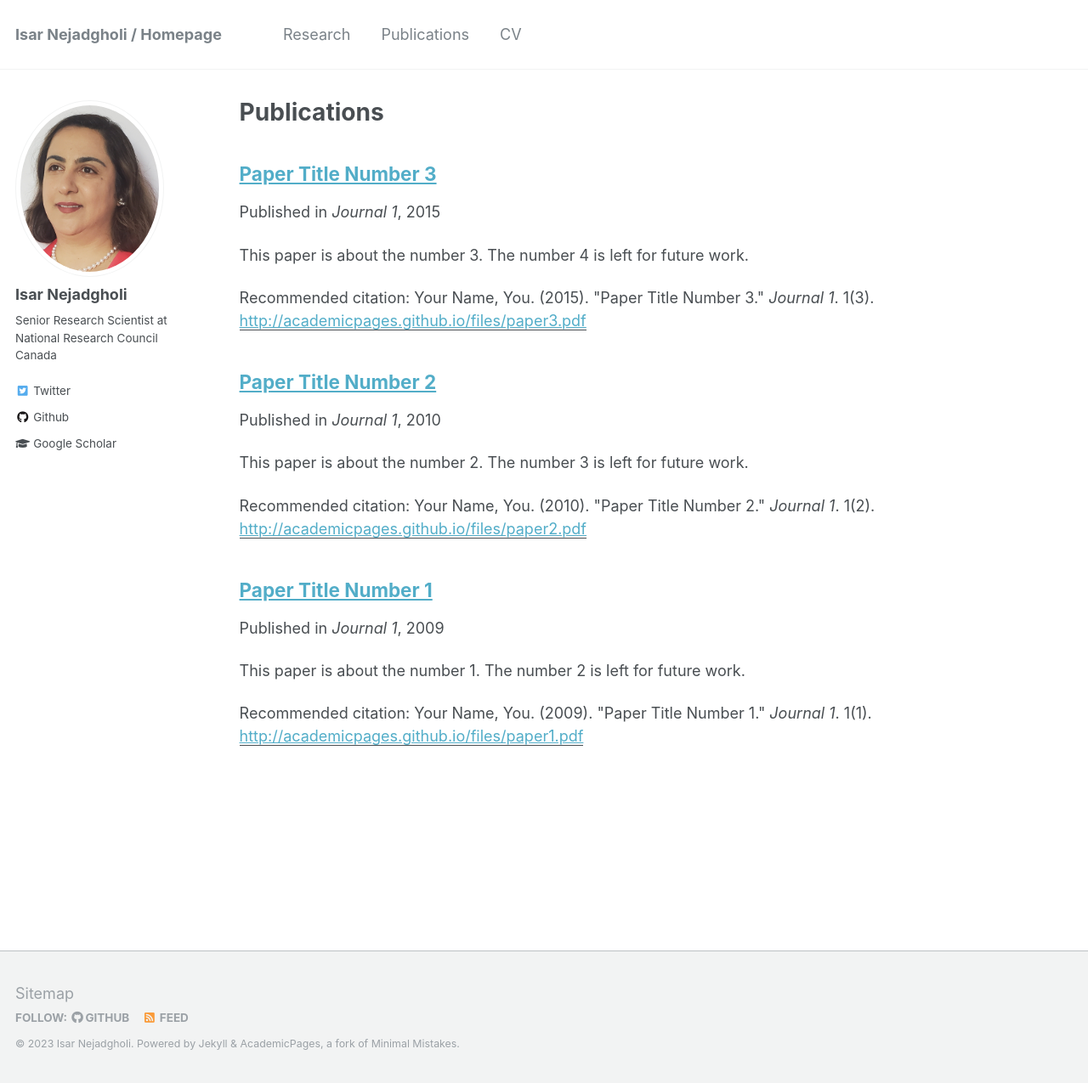
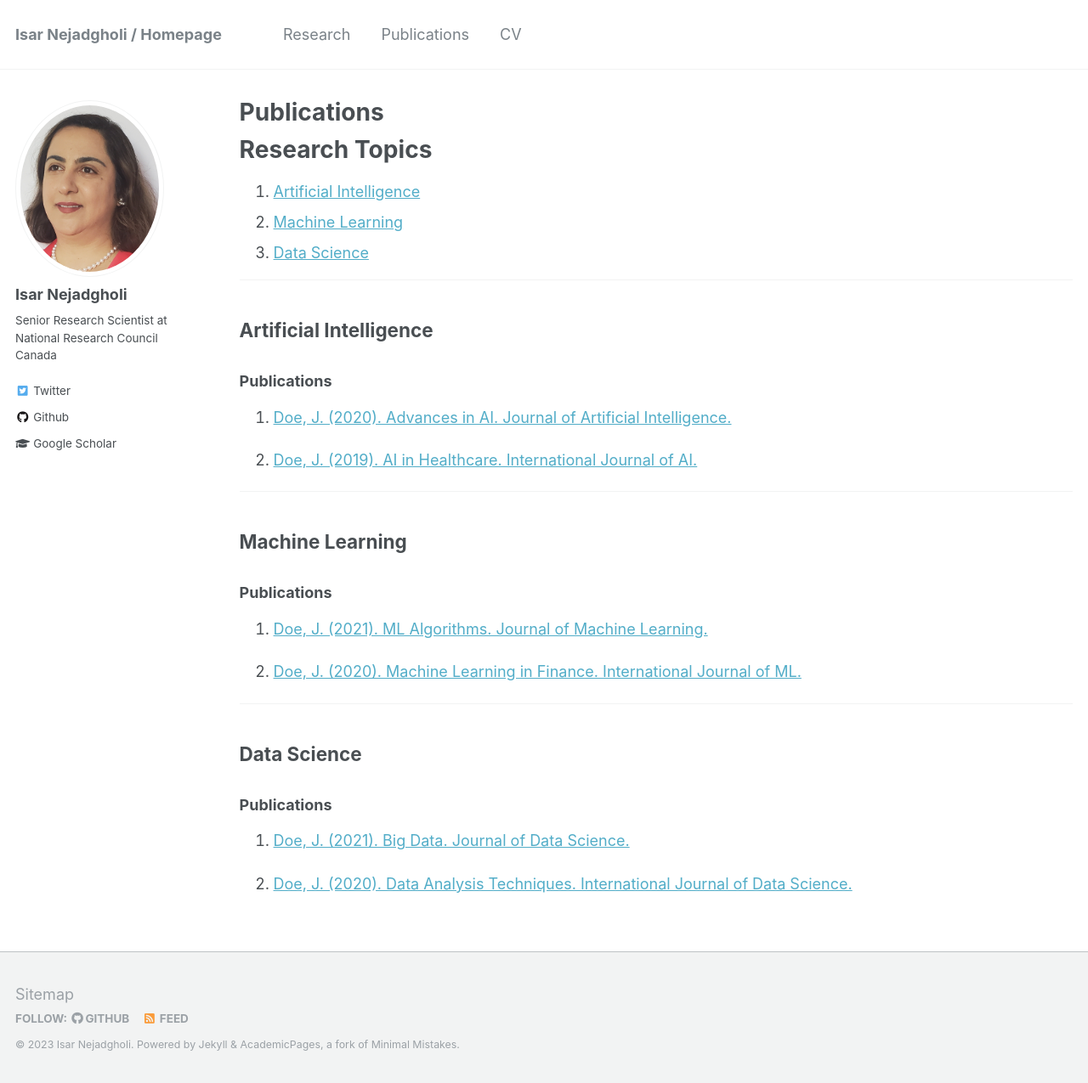
Before and after one commit to IsarNejad/IsarNejad.github.io, a Jekyll site: the page built from _pages/publications.md, in a window 1280 px wide and 1275 px high. Shown: the whole window at 85% size. Built offline with Jekyll 4.4.1, drawn with Linux system fonts in a browser that asks for light colours.

Commit message:
Update publications.md

```diff
--- a/_pages/publications.md
+++ b/_pages/publications.md
@@ -5,12 +5,41 @@ permalink: /publications/
 author_profile: true
 ---
 
-{% if author.googlescholar %}
-  You can also find my articles on <u><a href="{{author.googlescholar}}">my Google Scholar profile</a>.</u>
-{% endif %}
+# Research Topics
 
-{% include base_path %}
+1. [Artificial Intelligence](#artificial-intelligence)
+2. [Machine Learning](#machine-learning)
+3. [Data Science](#data-science)
 
-{% for post in site.publications reversed %}
-  {% include archive-single.html %}
-{% endfor %}
+---
+
+## Artificial Intelligence
+<a id="artificial-intelligence"></a>
+
+### Publications
+
+1. [Doe, J. (2020). Advances in AI. Journal of Artificial Intelligence.](http://doi.org/...)
+
+2. [Doe, J. (2019). AI in Healthcare. International Journal of AI.](http://doi.org/...)
+
+---
+
+## Machine Learning
+<a id="machine-learning"></a>
+
+### Publications
+
+1. [Doe, J. (2021). ML Algorithms. Journal of Machine Learning.](http://doi.org/...)
+
+2. [Doe, J. (2020). Machine Learning in Finance. International Journal of ML.](http://doi.org/...)
+
+---
+
+## Data Science
+<a id="data-science"></a>
+
+### Publications
+
+1. [Doe, J. (2021). Big Data. Journal of Data Science.](http://doi.org/...)
+
+2. [Doe, J. (2020). Data Analysis Techniques. International Journal of Data Science.](http://doi.org/...)
```
